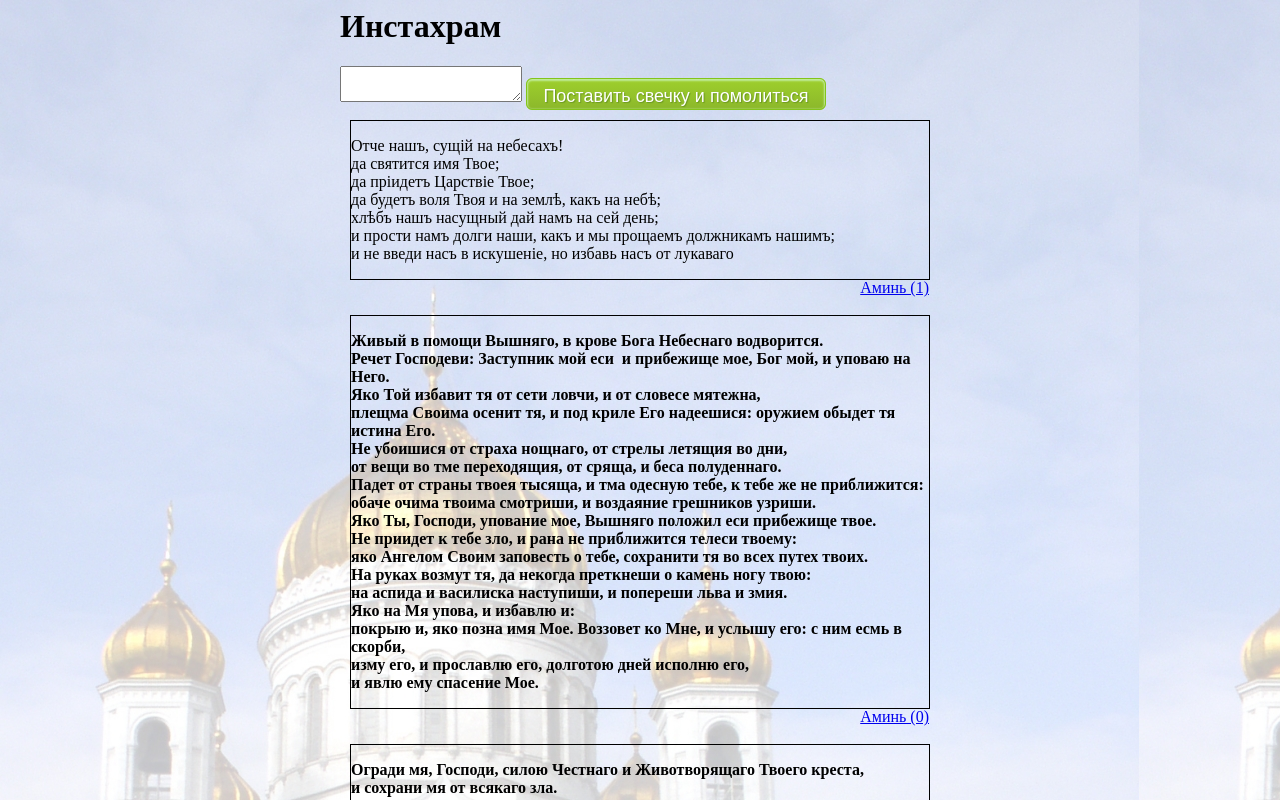
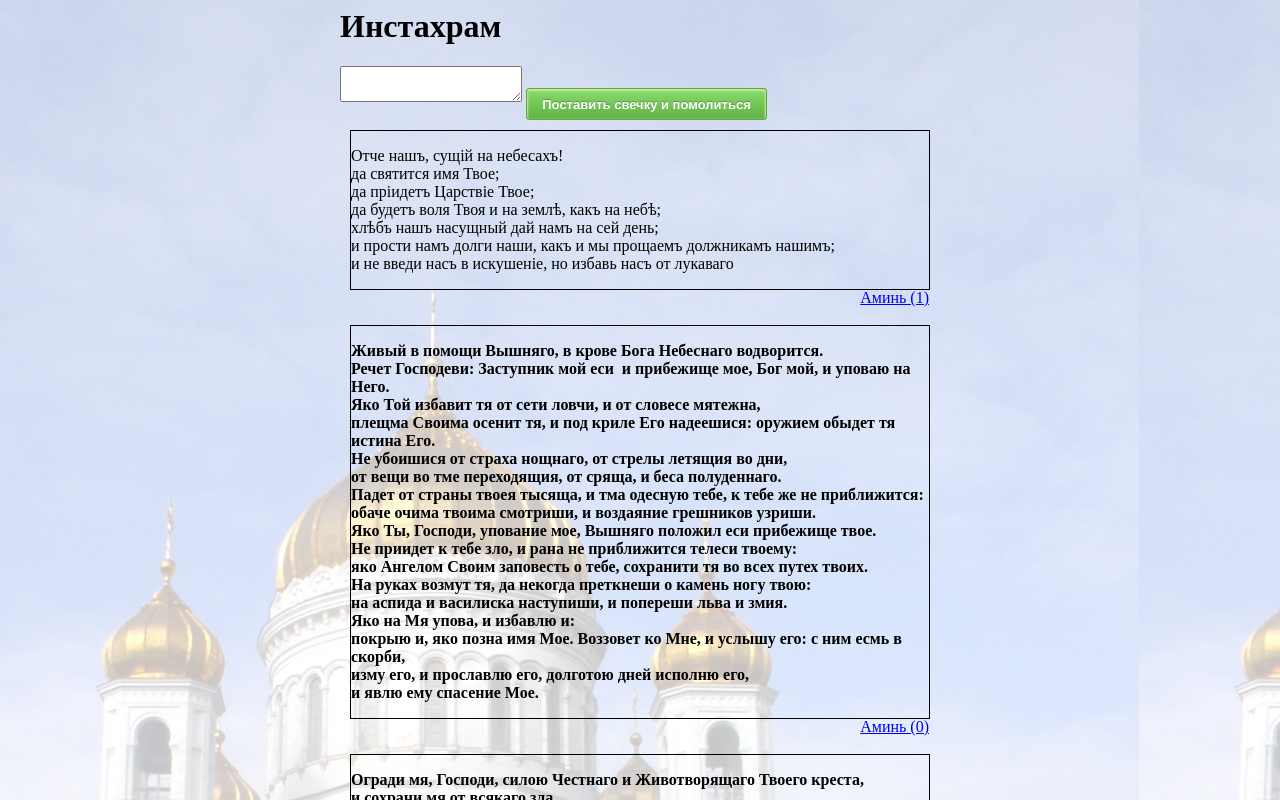
Before and after one commit to Ivajkin/Instahram, a PHP site: page / in a window 1280 px wide. Run offline with PHP 8.4, Linux system fonts and the light colour scheme; data comes from the database, SQL or seed files in the repository; some libraries are stand-ins or nearby versions.

Commit message:
Pray button css changed

```diff
--- a/style.css
+++ b/style.css
@@ -27,7 +27,6 @@
 /* PRAY BUTTON */
 .pray_button {
 	margin-top: 10px;
-	cursor: pointer;
 	-moz-box-shadow:inset 0px 1px 2px 1px #c1ed9c;
 	-webkit-box-shadow:inset 0px 1px 2px 1px #c1ed9c;
 	box-shadow:inset 0px 1px 2px 1px #c1ed9c;
@@ -57,10 +56,41 @@
 	font-style:normal;
 	height:32px;
 	line-height:32px;
-	width:300px;
+	width:241px;
 	text-decoration:none;
 	text-align:center;
 	text-shadow:1px 1px 1px #6d9922;
+
+
+	border-radius: 3px;
+	border: 1px solid #d5d5d5;
+	vertical-align: middle;
+	cursor: pointer;
+	-webkit-touch-callout: none;
+	-webkit-user-select: none;
+	-khtml-user-select: none;
+	-moz-user-select: none;
+	-ms-user-select: none;
+	user-select: none;
+	-webkit-appearance: none;
+	font: 13px Helvetica, arial, freesans, clean, sans-serif;
+	line-height: 1.4;
+
+	position: relative;
+	display: inline-block;
+	padding: 7px 12px;
+	font-size: 13px;
+	font-weight: bold;
+	white-space: nowrap;
+
+	color: #fff;
+	text-shadow: 0 -1px 0 rgba(0,0,0,0.25);
+	background-color: #60b044;
+	background-image: -moz-linear-gradient(#8add6d, #60b044);
+	background-image: -webkit-linear-gradient(#8add6d, #60b044);
+	background-image: linear-gradient(#8add6d, #60b044);
+	background-repeat: repeat-x;
+	border-color: #5ca941;
 }
 .pray_button:hover {
 	background:-webkit-gradient( linear, left top, left bottom, color-stop(0.05, #8cb82b), color-stop(1, #9dce2c) );
```
